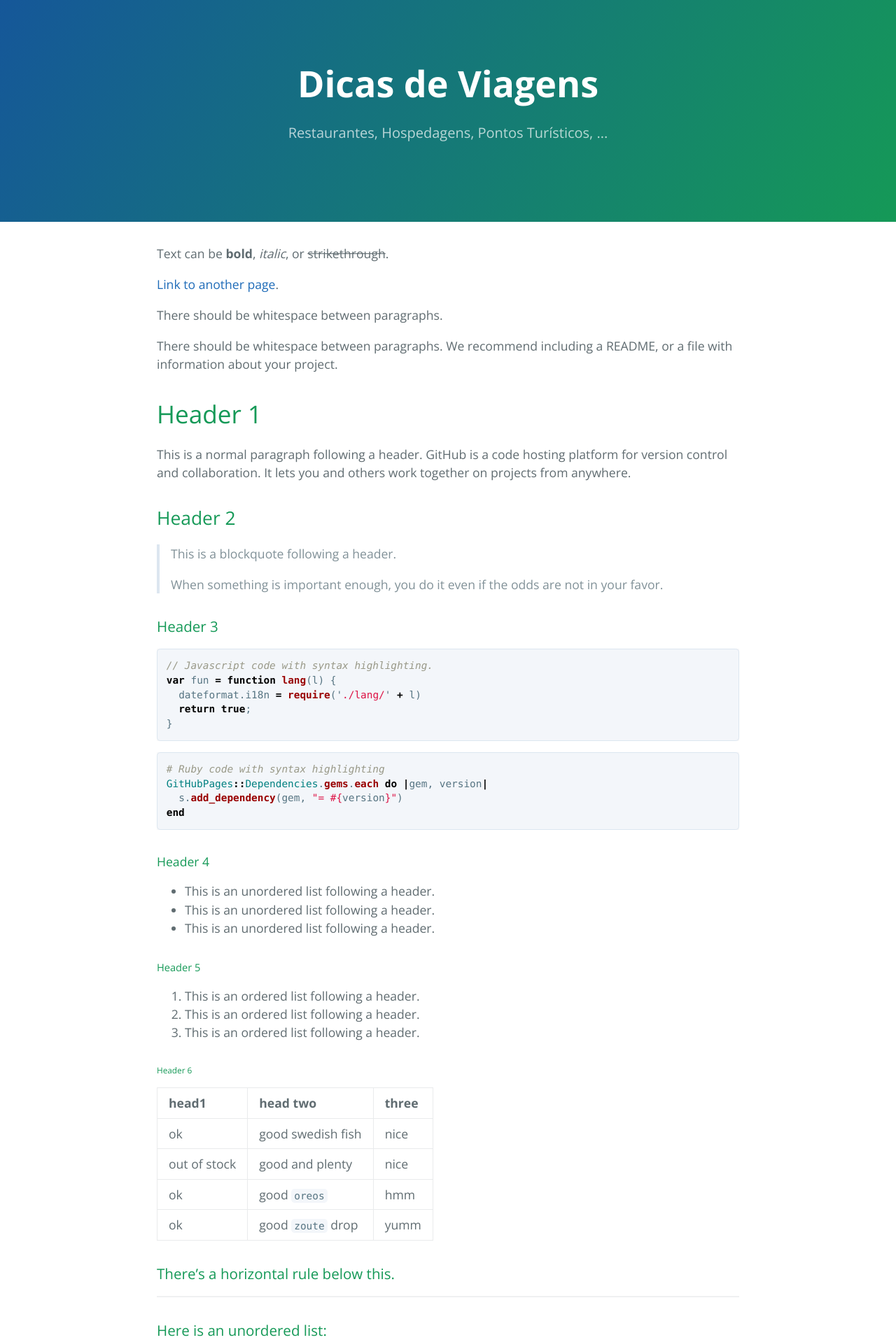
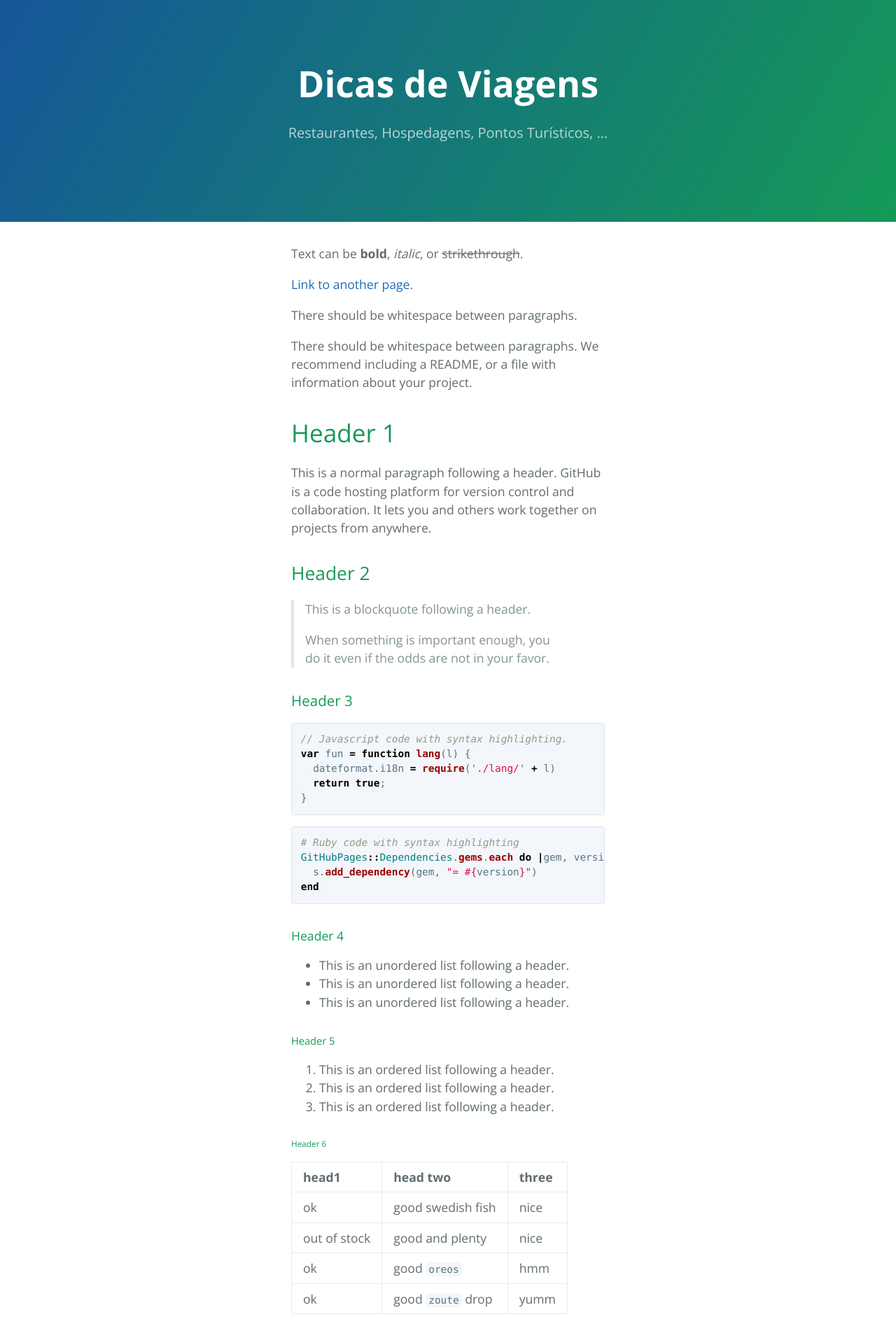
Before and after one commit to ealexbarros/livros, a Jekyll site: the page built from index.md, in a window 1280 px wide. Shown: the top 1915 px of the page at 70% size. Built offline with Jekyll 4.4.1, drawn with Linux system fonts in a browser that asks for light colours.

Commit message:
mudancas em layout

```diff
--- a/_sass/jekyll-theme-cayman.scss
+++ b/_sass/jekyll-theme-cayman.scss
@@ -167,7 +167,7 @@ a {
   }
 
   @include large {
-    max-width: 64rem;
+    max-width: 40rem;
     padding: 2rem 6rem;
     margin: 0 auto;
     font-size: 1.1rem;
```
Also changed, not shown: 1 other file.
